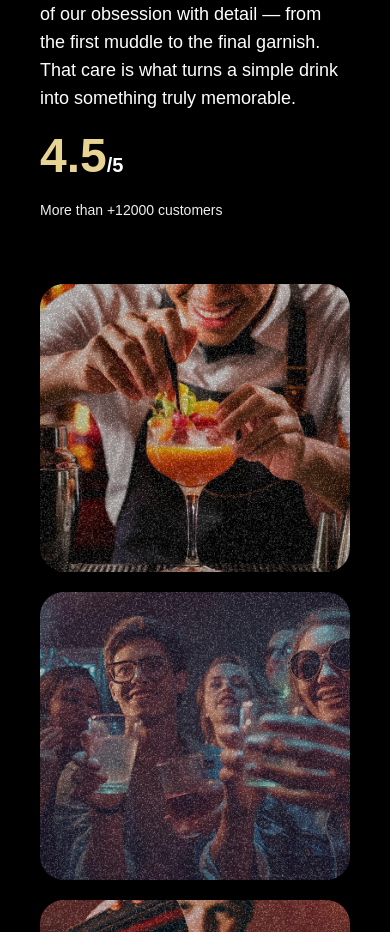
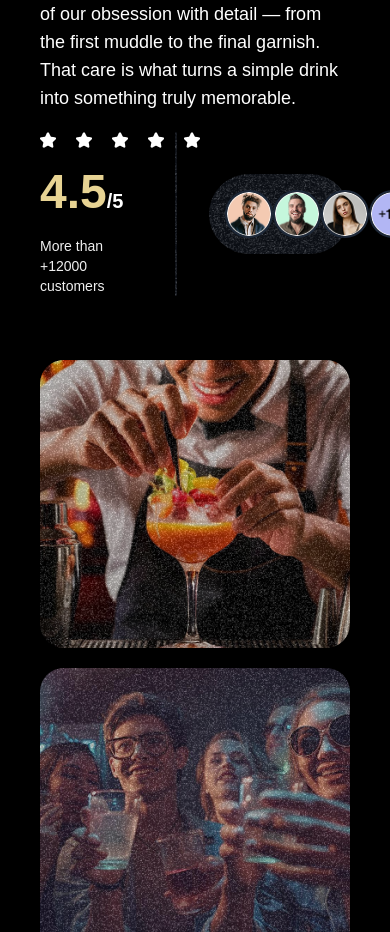
Before and after one commit to SanketLV/gsap_cocktail, a React (Vite) app: page / in a window 390 px wide. Shown: the part 2280-3212 px from the top of the page. Built offline with nearby package versions, Linux system fonts and the light colour scheme; a web font is replaced by a local one.

Commit message:
feat: enhance About, Hero, and Menu components with new animations and image assets

```diff
--- a/src/components/About.jsx
+++ b/src/components/About.jsx
@@ -54,6 +54,18 @@ const About = () => {
               detail — from the first muddle to the final garnish. That care is
               what turns a simple drink into something truly memorable.
             </p>
+            <div className="flex flex-row items-center justify-start gap-x-8">
+              <div>
+                <div className="flex flex-row justify-start">
+                  {Array.from({ length: 5 }).map((_, i) => (
+                    <img
+                      key={i}
+                      src="/images/star.png"
+                      alt="Star"
+                      className="size-4"
+                    />
+                  ))}
+                </div>
                 <div>
                   <p className="md:text-3xl text-xl font-bold">
                     <span>4.5</span>/5
@@ -61,6 +73,41 @@ const About = () => {
                   <p className="text-sm text-white-100">
                     More than +12000 customers
                   </p>
+                </div>
+              </div>
+              <div
+                className="bg-gray-800/50 w-[3px] h-full my-4 rounded-xl"
+                style={{
+                  backgroundImage: `url("/images/noise.png")`,
+                }}
+              />
+              <div
+                className="flex flex-row -space-x-5 p-4 rounded-full bg-gray-800/50"
+                style={{
+                  backgroundImage: `url("/images/noise.png")`,
+                }}
+              >
+                <img
+                  src="/images/profile1.png"
+                  alt="profile-1"
+                  className="w-12 h-12 rounded-full border-2 border-gray-800 relative z-10"
+                />
+                <img
+                  src="/images/profile2.png"
+                  alt="profile-2"
+                  className="w-12 h-12 rounded-full border-2 border-gray-800 relative z-20"
+                />
+                <img
+                  src="/images/profile3.png"
+                  alt="profile-3"
+                  className="w-12 h-12 rounded-full border-2 border-gray-800 relative z-30"
+                />
+                <img
+                  src="/images/profile4.png"
+                  alt="profile-4"
+                  className="w-12 h-12 rounded-full border-2 border-gray-800 relative z-40"
+                />
+              </div>
             </div>
           </div>
         </div>
--- a/src/components/Hero.jsx
+++ b/src/components/Hero.jsx
@@ -41,7 +41,8 @@ const Hero = () => {
         },
       })
       .to(".right-leaf", { y: 200 }, 0)
-      .to(".left-leaf", { y: -200 }, 0);
+      .to(".left-leaf", { y: -200 }, 0)
+      .to(".arrow", { y: 100 }, 0);
 
     const startValue = isMobile ? "top 50%" : "center 60%";
     const endValue = isMobile ? "120% top" : "bottom top";
@@ -80,6 +81,11 @@ const Hero = () => {
         />
 
         <div className="body">
+          <img
+            src="/images/arrow.png"
+            alt="arrow"
+            className="arrow absolute top-4/12 -right-36 transform -translate-x-1/2 hidden md:block"
+          />
           <div className="content">
             <div className="space-y-5 hidden md:block">
               <p>Cool. Crisp. Classic.</p>
--- a/src/components/Menu.jsx
+++ b/src/components/Menu.jsx
@@ -6,12 +6,14 @@ import gsap from "gsap";
 const Menu = () => {
   const contentRef = useRef(null);
   const [currentIndex, setCurrentIndex] = useState(0);
+  const [direction, setDirection] = useState("right");
 
   useGSAP(() => {
     gsap.fromTo("#title", { opacity: 0 }, { opacity: 1, duration: 1 });
+    const xStart = direction === "right" ? -100 : 100;
     gsap.fromTo(
       ".cocktail img",
-      { opacity: 0, xPercent: -100 },
+      { opacity: 0, xPercent: xStart },
       { opacity: 1, xPercent: 0, duration: 1, ease: "power1.inOut" }
     );
     gsap.fromTo(
@@ -30,8 +32,9 @@ const Menu = () => {
 
   const totalCocktails = sliderLists.length;
 
-  const goToSlide = (index) => {
+  const goToSlide = (index, animationDirection = "right") => {
     const newIndex = (index + totalCocktails) % totalCocktails;
+    setDirection(animationDirection);
     setCurrentIndex(newIndex);
   };
 
@@ -79,7 +82,11 @@ const Menu = () => {
                   ? "text-white border-white"
                   : "text-white/50 border-white/50"
               }`}
-              onClick={() => goToSlide(index)}
+              onClick={() => {
+                const animationDirection =
+                  index > currentIndex ? "right" : "left";
+                goToSlide(index, animationDirection);
+              }}
             >
               {cocktail.name}
             </button>
@@ -91,7 +98,7 @@ const Menu = () => {
         <div className="arrows">
           <button
             className="text-left"
-            onClick={() => goToSlide(currentIndex - 1)}
+            onClick={() => goToSlide(currentIndex - 1, "left")}
           >
             <span>{prevCocktail.name}</span>
             <img
@@ -102,7 +109,7 @@ const Menu = () => {
           </button>
           <button
             className="text-left"
-            onClick={() => goToSlide(currentIndex + 1)}
+            onClick={() => goToSlide(currentIndex + 1, "right")}
           >
             <span>{nextCocktail.name}</span>
             <img
```
Also changed, not shown: public/images/star.png (added). Lines whose indentation alone changed are shown as unchanged.
